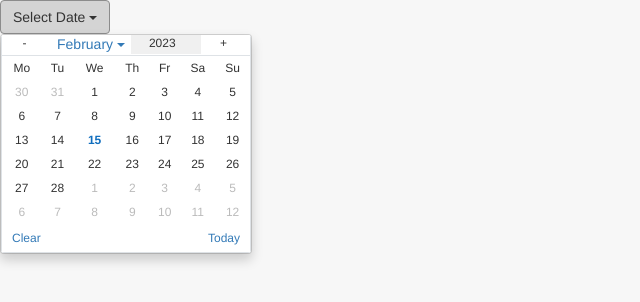
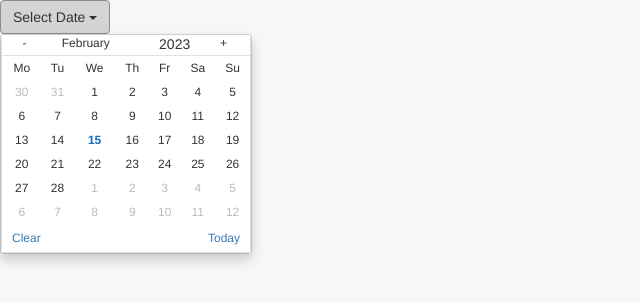
Before and after one commit to piyush-hack/angular-custom-calender, an Angular app: page / in a window 1280 px wide. Both pictures are taken after a click on the button "Select Date". Shown: the top 302 px of the page, without its empty margins (0-640 px from the left). Built offline with nearby package versions, Linux system fonts and the light colour scheme; some icons are missing.

Commit message:
Add : add years in month-picker on scroll

```diff
--- a/src/app/app.component.css
+++ b/src/app/app.component.css
@@ -5,7 +5,6 @@
   margin-bottom: 1rem;
   border-top: 1px solid #dee2e6;
   background-color: #fff;
-
 }
 
 .calendar-table thead th {
@@ -68,13 +67,13 @@
 }
 
 .inrange {
-  background-color: #7b68ee6e  !important;
+  background-color: #7b68ee6e !important;
   transition: all 0.55s;
-  border:0px !important;
+  border: 0px !important;
 }
 
 .isRangeDate {
-  background-color: #7b68eedb  !important;
+  background-color: #7b68eedb !important;
 }
 
 .date-time-picker {
@@ -83,7 +82,8 @@
   font-size: 12px;
   border: 1px solid #dee2e6;
 }
-.month-bar input , .month-bar .dropdown button {
+.month-bar input,
+.month-bar .dropdown button {
   border: 0px !important;
   outline: 0px !important ;
   white-space: nowrap;
@@ -96,7 +96,7 @@
   width: 105px !important;
   min-width: auto;
 }
-.date-picker-dropdown{
+.date-picker-dropdown {
   margin: 0;
   padding: 0;
   max-height: 220px;
@@ -110,12 +110,10 @@
 
 .month-bar .year-selector {
   max-width: 70px;
-  background-color: #F0F0F0;
   cursor: pointer;
 }
 
 .month-bar .year-selector:focus {
-
   background-color: white;
   cursor: auto;
   border: 1px solid #00000073 !important;
@@ -129,33 +127,32 @@
 }
 
 /* Firefox */
-.month-bar .year-selector[type=number] {
+.month-bar .year-selector[type='number'] {
   -moz-appearance: textfield;
 }
 
-
-button{
+button {
   outline: none !important;
 }
 
-#month-picker{
+#month-picker {
   height: 220px;
   overflow-y: scroll;
 }
-.month-picker{
-
+.month-picker {
   display: flex;
   flex-wrap: wrap !important;
   padding-top: 10px;
 }
 
-.month-picker .month{
-  padding: 10px;
+.month-picker .month {
+  padding: 8px;
   border-radius: 5px;
   margin: 2px;
+  font-size: 12px;
 }
 
-.month-picker .month.selected-month{
+.month-picker .month.selected-month {
   color: white;
   font-weight: bold;
   background-color: #7b68ee !important;
@@ -163,10 +160,75 @@ button{
 
 /* /////////////////////////// */
 
+.accordian .rd {
+  position: absolute;
+  opacity: 0;
+  z-index: -1;
+}
+.accordian .tabs {
+  overflow: hidden;
+}
+.accordian .tab {
+  width: 100%;
+  overflow: hidden;
+  border-bottom: 1px solid #00000024;
+  position: relative;
+}
+.accordian .tab-label {
+  display: flex;
+  justify-content: space-between;
+  padding: 4px 9px;
+  font-weight: normal;
+  cursor: pointer;
+  height: auto;
+  font-size: 12px;
+  transition: all 0.35s;
 
-.accordian .rd {position: absolute;opacity: 0;z-index: -1;}
-.accordian .tabs {overflow: hidden;}
-.accordian .tab {width: 100%;overflow: hidden;border-bottom: 1px solid #00000024; position: relative; } .accordian .tab-label {  display: flex;  justify-content: space-between;      padding: 8px 9px; font-weight: normal;  cursor: pointer;height: auto; } /* Icon */ .accordian .tab:hover {background: #00000012;  } .accordian .tab::after { position: absolute; content: "\276F";width: 1em;height: 1em;text-align: center;transition: all .35s;  } .accordian .tab-content {  max-height: 0; background: white;  transition: all .35s;} .accordian .tab-close {  display: flex;  justify-content: flex-end;   font-size: 0.75em;  cursor: pointer;}  .accordian .tab:hover {background: #00000012;  }
-.accordian .tab label{ margin-bottom: 0; }
-.accordian .rd[checked="true"] ~ .tab-label {  background: #00000012;} .accordian .rd[checked="true"]::after {transform: rotate(90deg);  } .accordian .rd[checked="true"] ~ .tab-content {  max-height: 100vh;}
-.accordian .rd:checked ~ .tab-label {  background: #00000012;} .accordian .rd:checked::after {transform: rotate(90deg);  } .accordian .rd:checked ~ .tab-content {  max-height: 100vh;  }
+} /* Icon */
+.accordian .tab:hover {
+  background: #00000012;
+}
+.accordian .tab::after {
+  position: absolute;
+  content: '\276F';
+  width: 1em;
+  height: 1em;
+  text-align: center;
+  transition: all 0.35s;
+}
+.accordian .tab-content {
+  max-height: 0;
+  background: white;
+  transition: all 0.35s;
+}
+.accordian .tab-close {
+  display: flex;
+  justify-content: flex-end;
+  font-size: 0.75em;
+  cursor: pointer;
+}
+.accordian .tab:hover {
+  background: #00000012;
+}
+.accordian .tab label {
+  margin-bottom: 0;
+}
+.accordian .rd[checked='true'] ~ .tab-label {
+  background: #00000012;
+}
+.accordian .rd[checked='true']::after {
+  transform: rotate(90deg);
+}
+.accordian .rd[checked='true'] ~ .tab-content {
+  max-height: 100vh;
+}
+.accordian .rd:checked ~ .tab-label {
+  background: #00000012;
+}
+.accordian .rd:checked::after {
+  transform: rotate(90deg);
+}
+.accordian .rd:checked ~ .tab-content {
+  max-height: 100vh;
+
+}
--- a/src/app/app.component.html
+++ b/src/app/app.component.html
@@ -5,11 +5,12 @@
 </button>
   <div class="date-picker-dropdown dropdown-menu">
     <form>
-      <div  id="month-picker" >
+      <div   id="month-picker" (scroll)="onParentScroll()" >
         <div >
           <div class="col accordian">
 					<div class="tabs">
-						<div class="tab" id="tab-year-{{year}}" *ngFor="let year of [ 2019  , 2020, 2021 , 2022 , 2023 , 2024 ]" >
+            <div id="month-picker-start" ></div>
+						<div class="tab" id="tab-year-{{year}}" *ngFor="let year of totalDisplayedYears" >
 							<input type="radio" id="rd{{year}}" value="{{year}}" attr.checked="{{year == accordianYear}}"
 								[(ngModel)]="accordianYear" class="rd" name="rd{{year}}" >
 							<label class="tab-label" for="rd{{year}}" (click)="showFullYear(year)" >{{year}}</label>
@@ -21,23 +22,25 @@
                 </div>
 							</div>
 						</div>
+            <div id="month-picker-end" ></div>
+
 					</div>
 				</div>
         </div>
       </div>
-      <div id="date-time-picker" class="date-time-picker">
+      <div id="date-time-picker"  class="date-time-picker">
+        <ng-container *ngIf="viewDatePicker">
           <div>
             <div>
               <div class="d-flex month-bar">
                 <input class="month-change-btns" type="button" (click)="decreaseMonth()" value="-" />
                 <div class="w100p d-flex j-flex-center">
                   <div class="dropdown w100p">
-                  <div class="d-flex">
-                    <a class="btn btn-block m0 p0 btn-block " (click)="showMonthPicker()"  >
+                    <div class="d-flex btn btn-block m0 p0 pl10 pr10  btn-block"  (click)="showMonthPicker()">
+                      <div class=" fs12"  >
                         {{ displayMonth }}
-                      <span class="caret"></span>
-                    </a>
-                    <input class="year-selector text-center" type="number"  name="year" (keyup)="generateCalendarDays(monthIndex)" [(ngModel)]="selectedYear" />
+                      </div>
+                      <div class="year-selector text-center" >{{selectedYear}}</div>
                     </div>
                   </div>
                 </div>
@@ -68,7 +71,8 @@
                         c?.date?.setHours(0, 0, 0, 0) ||
                       selectedCalenderRange?.endDay?.date?.setHours(0, 0, 0, 0) ===
                         c?.date?.setHours(0, 0, 0, 0)
-            " [class.selected-day]="
+                    "
+                    [class.selected-day]="
                       c?.date?.setHours(0, 0, 0, 0) ===
                       selectedDay?.date?.setHours(0, 0, 0, 0)
                     ">
@@ -84,6 +88,7 @@
             <a type="button" class="fs12" (click)="clearCalendar()">Clear</a>
             <a type="button" class="fs12" (click)="setCurrentMonth()">Today</a>
           </div>
+        </ng-container>
       </div>
     </form>
   </div>
--- a/src/app/app.component.ts
+++ b/src/app/app.component.ts
@@ -98,12 +98,13 @@ export class AppComponent implements OnInit {
   private monthIndex: number = 0;
   selectedDay: CalendarDay;
   selectedYear: number = new Date().getFullYear();
-  accordianYear: number;;
+  accordianYear: number;
   selectedCalenderRange: CalendarRange;
-
-
+  totalDisplayedYears = [];
+  scrollTimeout : any;
+  viewDatePicker : boolean = true
   @ViewChild('datePickerInput') datePickerInput: ElementRef;
-
+  @ViewChild('monthPickerInput') monthPickerInput: ElementRef;
 
   // @HostListener('document:click', ['$event'])
   // onOutsideClick(event: Event) {
@@ -114,51 +115,116 @@ export class AppComponent implements OnInit {
   //   }
   // }
 
+  constructor(private elementRef: ElementRef) {}
+
+  onParentScroll() {
+
+    const parentDiv =
+      this.elementRef.nativeElement.querySelector('#month-picker');
+    const monthPickerStart = this.elementRef.nativeElement.querySelector(
+      '#month-picker-start'
+    );
+
+
+    const monthPickerEnd =
+      this.elementRef.nativeElement.querySelector('#month-picker-end');
+    const monthPickerStartTop = monthPickerStart.offsetTop;
+    const parentScrollTop = parentDiv.scrollTop;
+    if (monthPickerStartTop + 20 >= parentScrollTop) {
+      if (this.totalDisplayedYears?.length > 0) {
+        let newTotalDisplayedYears = this.totalDisplayedYears;
+        for (let i = 0; i < 10; i++) {
+          let firstDisplayedyear = newTotalDisplayedYears[0] - 1;
+          newTotalDisplayedYears.unshift(firstDisplayedyear);
+        }
+
+        this.totalDisplayedYears = newTotalDisplayedYears;
+      }
+    } else {
+      const monthPickerEndBottom =
+        monthPickerEnd.offsetTop + monthPickerEnd.offsetHeight;
+      const parentBottom = parentDiv.offsetTop + parentDiv.offsetHeight;
+      const parentScrollBottom = parentDiv.scrollTop + parentDiv.offsetHeight;
+
+      if (
+        monthPickerEndBottom >= parentBottom &&
+        monthPickerEndBottom <= parentScrollBottom
+      ) {
+        if (this.totalDisplayedYears?.length > 0) {
+          for (let i = 0; i < 10; i++) {
+            let lastDisplayedYear =
+              this.totalDisplayedYears[this.totalDisplayedYears.length - 1] + 1;
+            this.totalDisplayedYears.push(lastDisplayedYear);
+          }
+        }
+      }
+    }
+  }
 
   ngOnInit(): void {
-
     if (!this.selectedCalenderRange) {
       this.selectedCalenderRange = new CalendarRange(null, null);
     }
+    this.totalDisplayedYears = [];
+    for (let i = 0; i < 10; i++) {
+      this.totalDisplayedYears.push(this.selectedYear + i - 5);
+    }
+
+
+    // this.onParentScroll();
     this.generateCalendarDays();
   }
 
-  public showDatePicker(behave : ScrollBehavior , time : number = 0){
-    setTimeout(()=>{
-      document.getElementById("date-time-picker").scrollIntoView({behavior: behave ||  "auto", block: "end", inline: "nearest"});
-    } , time )
+  public showDatePicker(behave: ScrollBehavior, time: number = 0) {
+    this.viewDatePicker = true;
+    setTimeout(() => {
+      document
+        .getElementById('date-time-picker')
+        .scrollIntoView({
+          behavior: behave || 'auto',
+          block: 'end',
+          inline: 'nearest',
+        });
+    }, time);
   }
 
-  public showMonthPicker(){
-    this.showFullYear(this.selectedYear , "auto");
-    setTimeout(()=>{
-      document.getElementById("month-picker").scrollIntoView({behavior: "smooth", block: "end", inline: "nearest"});
+  public showMonthPicker() {
 
-    } , 0 )
+    this.showFullYear(this.selectedYear, 'auto');
+    setTimeout(() => {
+      document
+        .getElementById('month-picker')
+        .scrollIntoView({
+          behavior: 'smooth',
+          block: 'end',
+          inline: 'nearest',
+        });
+        setTimeout(()=>{
+          this.viewDatePicker = false;
+        } , 400)
+    }, 0);
   }
 
-  public showFullYear(year : number , behave : ScrollBehavior = "smooth"){
-    setTimeout(()=>{
-      document.getElementById("tab-year-" + year).scrollIntoView({behavior: behave, block: "end", inline: "nearest"});
-    } , 350 )
+  public showFullYear(year: number, behave: ScrollBehavior = 'smooth') {
+    setTimeout(() => {
+      document
+        .getElementById('tab-year-' + year)
+        .scrollIntoView({ behavior: behave, block: 'end', inline: 'nearest' });
+    }, 350);
   }
-
-
 
   private generateCalendarDays(monthIndex: number = null): void {
     // we limit our years
-    this.selectedYear > 3000 ? this.selectedYear = 3000 : this.selectedYear;
+    this.selectedYear > 3000 ? (this.selectedYear = 3000) : this.selectedYear;
 
-    this.accordianYear = this.selectedYear
+    this.accordianYear = this.selectedYear;
     // we reset our calendar
     this.calendar = [];
-
     // we set the date
     let day: Date = new Date();
     let showCalenderFromMonth = this.getStartMonthForCalender(monthIndex);
     day.setMonth(showCalenderFromMonth);
     day.setFullYear(this.selectedYear);
-    console.log(this.selectedYear);
 
     // set the dispaly month for UI
     this.displayMonth = this.monthNames[day.getMonth()];
@@ -187,10 +253,11 @@ export class AppComponent implements OnInit {
         this.selectedCalenderRange.startDay &&
         this.selectedCalenderRange.startDay.date.getMonth()
       : null;
-      this.monthIndex = monthIndex ??
+    this.monthIndex =
+      monthIndex ??
       userSelectedDay ??
       userSelectedRange ??
-      new Date().getMonth()
+      new Date().getMonth();
     return this.monthIndex;
   }
 
@@ -250,12 +317,6 @@ export class AppComponent implements OnInit {
   }
 
   public selectDate(selectedDay: CalendarDay) {
-    if (!selectedDay.selectedMonthDate) {
-      this.monthIndex = selectedDay.date.getMonth();
-      this.selectedYear = selectedDay.date.getFullYear();
-      this.generateCalendarDays(this.monthIndex);
-    }
-
     if (this.selectCalenderRange) {
       this.selectedDay = null;
       this.setCalendarRange(selectedDay);
@@ -374,14 +435,10 @@ export class AppComponent implements OnInit {
     );
   }
 
-  private compareDates(d: Date, e: Date) {
-    d.setHours(0, 0, 0, 0) < e.setHours(0, 0, 0, 0);
-  }
-
-  public setSelectedYearMonth(monthIndex : number , year :number ){
+  public setSelectedYearMonth(monthIndex: number, year: number) {
     this.monthIndex = monthIndex;
     this.selectedYear = year;
     this.generateCalendarDays(this.monthIndex);
-    this.showDatePicker("smooth");
+    this.showDatePicker('smooth');
   }
 }
```
Lines whose indentation alone changed are shown as unchanged.
